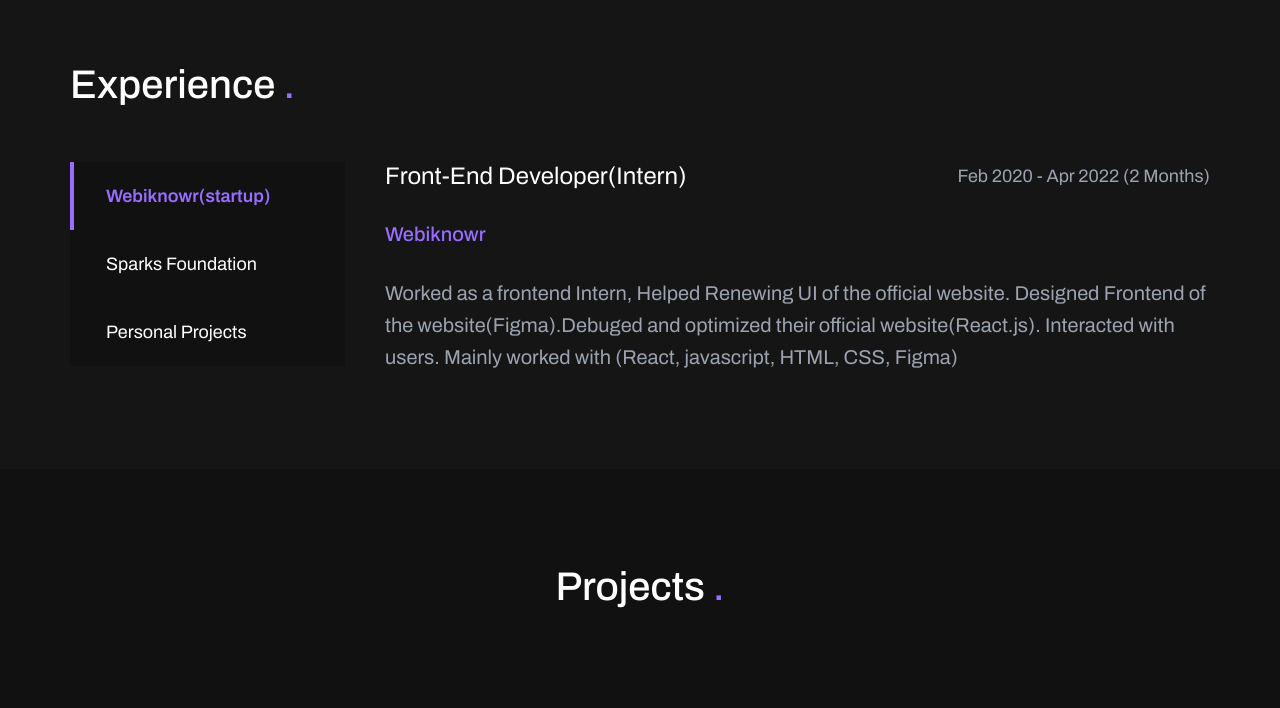
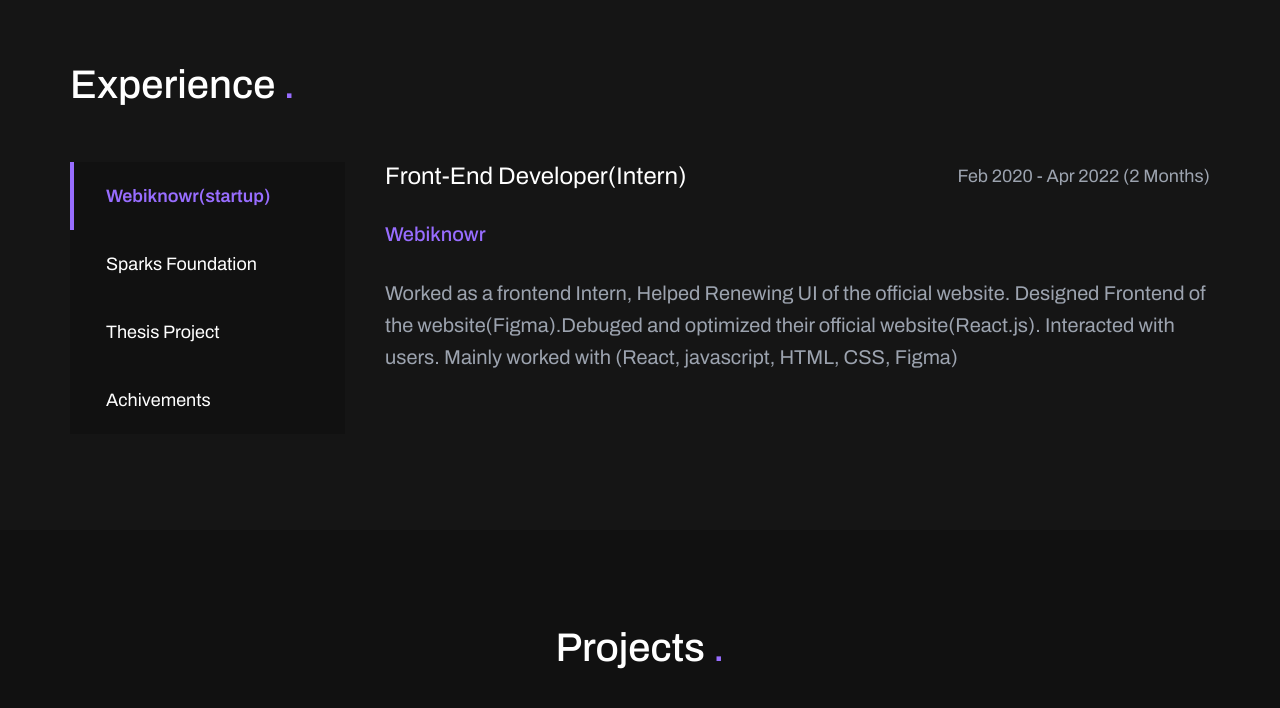
Before and after one commit to AtulChourasia/Atul-Portfolio, a plain HTML site: page index.html in a window 1280 px wide. Shown: the part 1554-2262 px from the top of the page. Drawn offline with nearby package versions, Linux system fonts and the light colour scheme.

Commit message:
Update index.html

```diff
--- a/index.html
+++ b/index.html
@@ -209,8 +209,11 @@
               <div class="company zuplae">
                 <h3>Sparks Foundation</h3>
               </div>
+              <div class="company text-to-kg">
+                <h3>Thesis Project</h3>
+              </div>
               <div class="company codigofontetv">
-                <h3>Personal Projects</h3>
+                <h3>Achivements</h3>
               </div>
             </div>
             <div class="text-experience intervalCardReveal">
```
